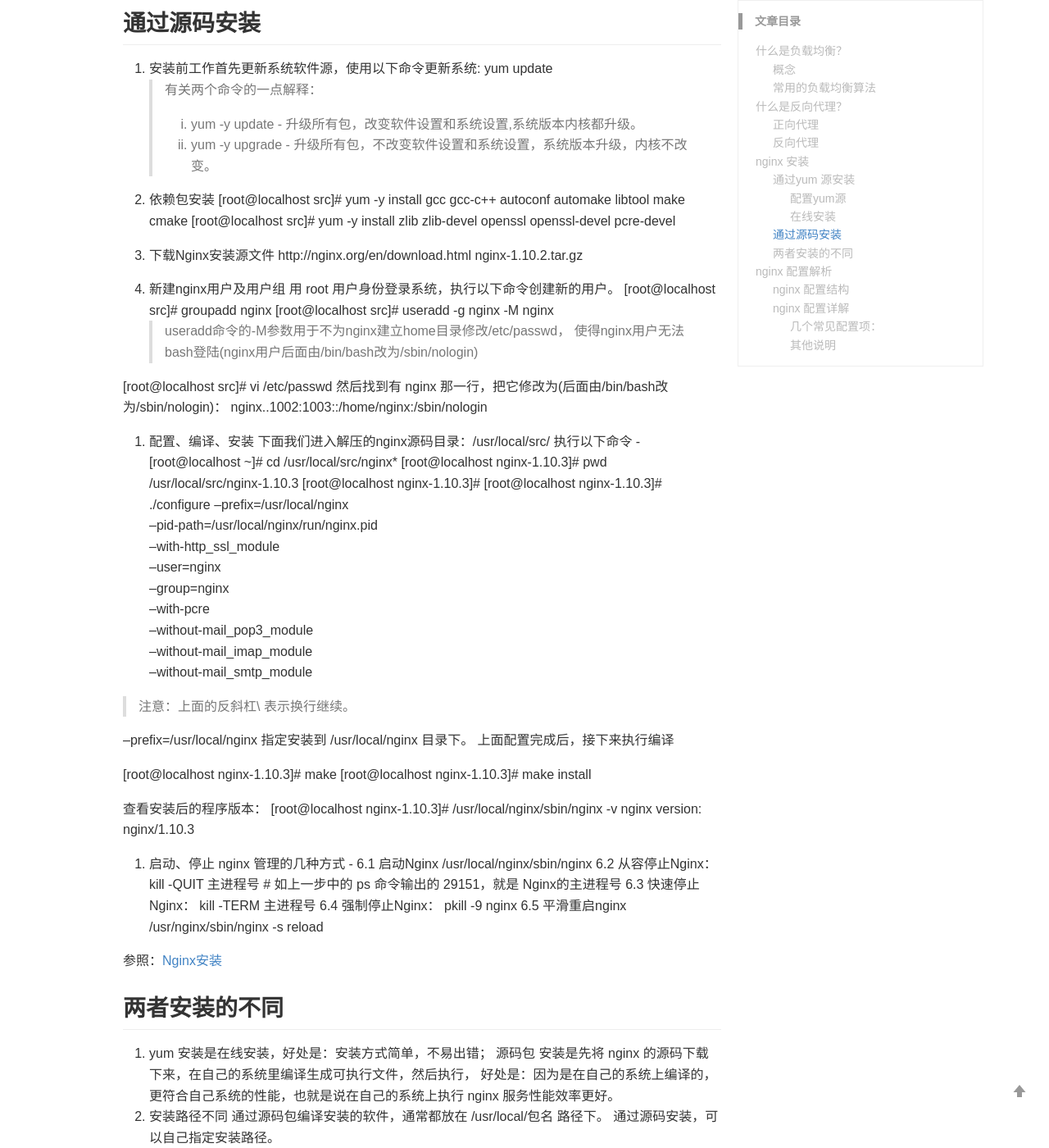
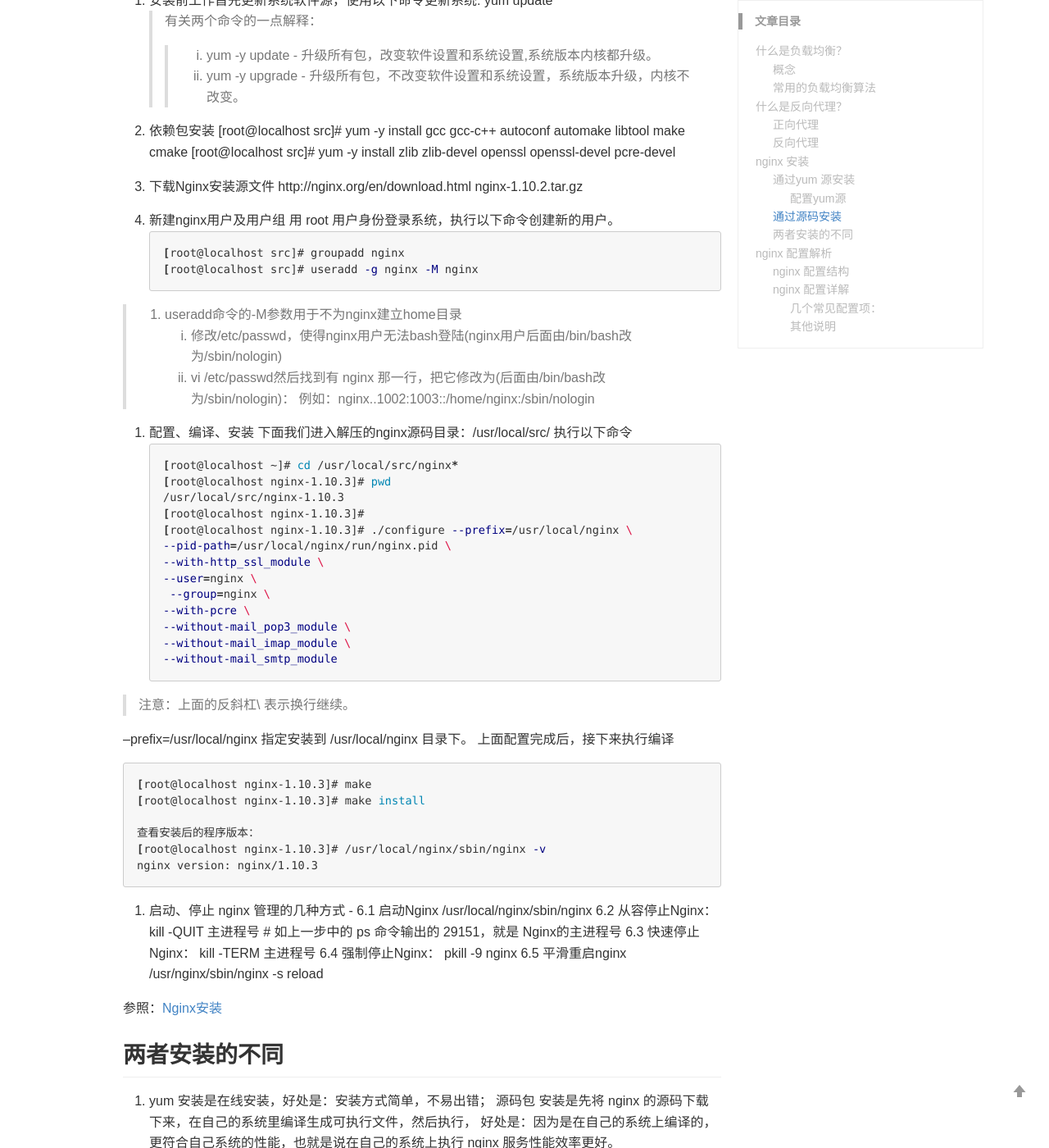
Before and after one commit to MichaelZhou111/MichaelZhou111.github.io, a Jekyll site: the page built from _posts/2019-08-09-Nginx负载均衡和反向代理设置.md, in a window 1280 px wide and 1400 px high, scrolled down 2317 px. Shown: the whole window at 82% size. Built offline with Jekyll 4.4.1, drawn with Linux system fonts in a browser that asks for light colours; comment, search, counter and statistics services are not loaded; some of the changed text lies outside the part shown.

Commit message:
modify format

````diff
--- a/_posts/2019-08-09-Nginx负载均衡和反向代理设置.md
+++ b/_posts/2019-08-09-Nginx负载均衡和反向代理设置.md
@@ -60,27 +60,24 @@
   baseurl=http://nginx.org/packages/centos/7/$basearch/
   gpgcheck=0
   enabled=1
-### 在线安装
-使用 yum 安装是在线安装，直接使用命令 yum -y install nginx 安装即可。
-但是版本可能不是最新，如果需要最新版本的话，还是需要源码安装。
-1. 安装：
-yum install nginx
 
-2. 启动Nginx
+4. 安装：yum install nginx 。 使用 yum 安装是在线安装，但是版本可能不是最新，如果需要最新版本的话，还是需要源码安装。
+
+5. 启动Nginx
 systemctl start nginx
 或者 进入/usr/sbin，执行
 ./nginx
 或者执行
 service nginx start
 
-3. 测试页面
+6. 测试页面
 http://127.0.0.1/ 如果页面没有出来，查看防火墙配置
 vi /etc/sysconfig/iptables   添加下面内容
 -A INPUT -m state –state NEW -m tcp -p tcp –dport 80 -j ACCEPT（允许80端口通过防火墙）
 -A INPUT -m state –state NEW -m tcp -p tcp –dport 3306 -j ACCEPT（mysql端口  允许3306端口通过防火墙）
 然后重启防火墙：service iptables restart
 
-5. 把Nginx加到系统启动项，这样每次开机的时候就自动启动了，使用下面的命令:
+7.  把Nginx加到系统启动项，这样每次开机的时候就自动启动了，使用下面的命令:
 systemctl enable nginx
 
 参照：[Linux(Centos7)yum安装Nginx](https://blog.csdn.net/gebitan505/article/details/54601336)
@@ -88,8 +85,8 @@
 ## 通过源码安装
 1. 安装前工作首先更新系统软件源，使用以下命令更新系统: yum update
 > 有关两个命令的一点解释：
-> 1. yum -y update - 升级所有包，改变软件设置和系统设置,系统版本内核都升级。
-> 2. yum -y upgrade - 升级所有包，不改变软件设置和系统设置，系统版本升级，内核不改变。
+>> 1. yum -y update - 升级所有包，改变软件设置和系统设置,系统版本内核都升级。
+>> 2. yum -y upgrade - 升级所有包，不改变软件设置和系统设置，系统版本升级，内核不改变。
 
 2. 依赖包安装
 [root@localhost src]# yum -y install gcc gcc-c++ autoconf automake libtool make cmake
@@ -100,17 +97,19 @@
 
 4. 新建nginx用户及用户组
 用 root 用户身份登录系统，执行以下命令创建新的用户。
+```bash
 [root@localhost src]# groupadd nginx
 [root@localhost src]# useradd -g nginx -M nginx
->useradd命令的-M参数用于不为nginx建立home目录修改/etc/passwd，
-   使得nginx用户无法bash登陆(nginx用户后面由/bin/bash改为/sbin/nologin)
+```
 
-[root@localhost src]# vi /etc/passwd
-然后找到有 nginx 那一行，把它修改为(后面由/bin/bash改为/sbin/nologin)：
-nginx..1002:1003::/home/nginx:/sbin/nologin
+> 1. useradd命令的-M参数用于不为nginx建立home目录
+   2. 修改/etc/passwd，使得nginx用户无法bash登陆(nginx用户后面由/bin/bash改为/sbin/nologin)
+   3. vi /etc/passwd然后找到有 nginx 那一行，把它修改为(后面由/bin/bash改为/sbin/nologin)：
+   例如：nginx..1002:1003::/home/nginx:/sbin/nologin
 
 5. 配置、编译、安装
-下面我们进入解压的nginx源码目录：/usr/local/src/ 执行以下命令 -
+下面我们进入解压的nginx源码目录：/usr/local/src/ 执行以下命令
+```bash
 [root@localhost ~]# cd /usr/local/src/nginx*
 [root@localhost nginx-1.10.3]# pwd
 /usr/local/src/nginx-1.10.3
@@ -124,18 +123,20 @@
 --without-mail_pop3_module \
 --without-mail_imap_module \
 --without-mail_smtp_module
+```
 
 > 注意：上面的反斜杠\ 表示换行继续。
 
 --prefix=/usr/local/nginx 指定安装到 /usr/local/nginx 目录下。
 上面配置完成后，接下来执行编译
-
+```bash
 [root@localhost nginx-1.10.3]# make
 [root@localhost nginx-1.10.3]# make install
 
 查看安装后的程序版本：
 [root@localhost nginx-1.10.3]# /usr/local/nginx/sbin/nginx -v
 nginx version: nginx/1.10.3
+```
 
 6. 启动、停止
 nginx 管理的几种方式 -
````
Also changed, not shown: other parts of _posts/2019-08-09-Nginx负载均衡和反向代理设置.md (+1 -1 lines).
